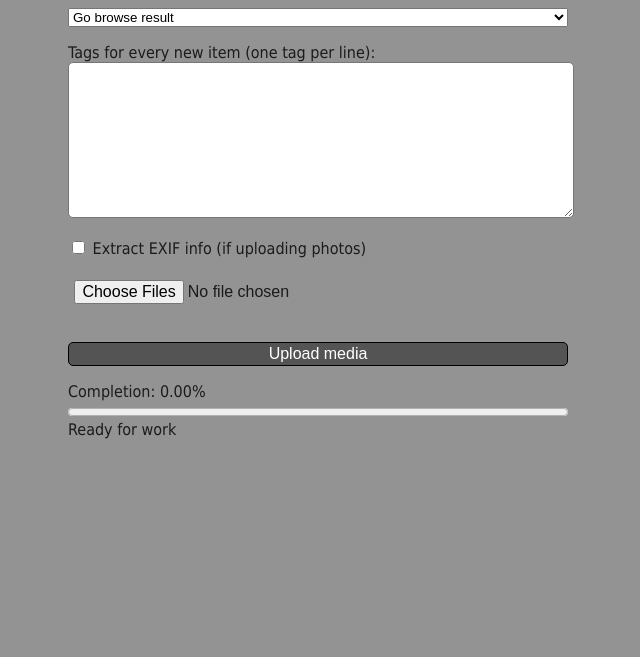
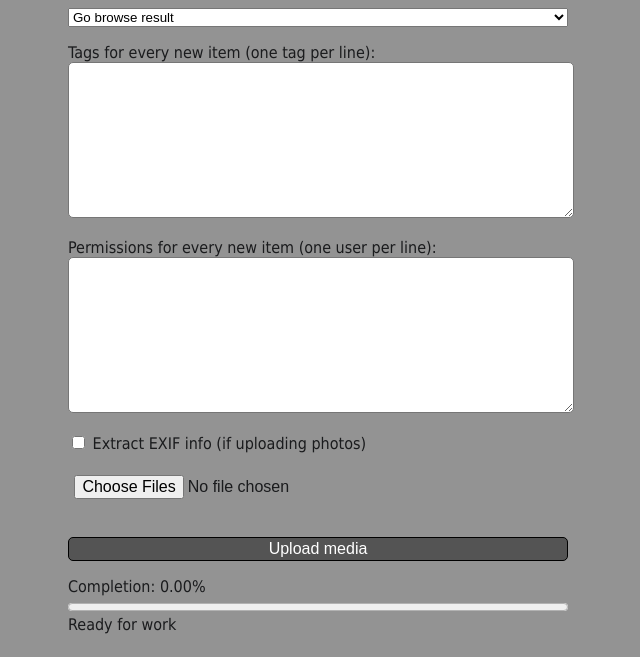
Before and after one commit to IgorZyktin/omoide, a Python web app: template omoide/presentation/templates/upload.html in a window 1280 px wide. Shown: the part 524-1181 px from the top of the page, without its empty margins (322-962 px from the left). Before the commit the page ends 963 px from the top, so only its background shows below. Run offline with Jinja, Linux system fonts and the light colour scheme; the template is opened without the code that fills it, so the values that code supplies are empty; some libraries are stand-ins or nearby versions.

Commit message:
feat: form and scripts for permissions

```diff
--- a/omoide/presentation/static/upload.js
+++ b/omoide/presentation/static/upload.js
@@ -133,12 +133,18 @@ function createFileProxy(file) {
 
     let tagsElementLabel = $('<label>',
         {text: 'Additional tags for this item (one tag per line):'})
-    let tagsElement = $('<textarea>', {rows: 3})
+    let tagsElement = $('<textarea>', {rows: 5})
     tagsElement.appendTo(tagsElementLabel)
+
+    let permissionsElementLabel = $('<label>',
+        {text: 'Additional permissions for this item (one user per line):'})
+    let permissionsElement = $('<textarea>', {rows: 5})
+    permissionsElement.appendTo(permissionsElementLabel)
 
     textElement.appendTo(linesElement)
     progressElement.appendTo(linesElement)
     tagsElementLabel.appendTo(linesElement)
+    permissionsElementLabel.appendTo(linesElement)
 
     iconElement.appendTo(element)
     linesElement.appendTo(element)
@@ -199,8 +205,8 @@ function createFileProxy(file) {
         description: '',
         actualSteps: new Set([]),
         tagsAdded: [],
+        permissionsAdded: [],
         featuresGenerated: false,
-        permissions: [], // TODO - add permissions
         getProgress: function () {
             let _intersection = new Set([]);
             for (let elem of EXPECTED_STEPS) {
@@ -221,6 +227,9 @@ function createFileProxy(file) {
         getTags: function () {
             return this.tagsAdded
         },
+        getPermissions: function () {
+            return this.permissionsAdded
+        },
         redrawTags: function () {
             this.tagsElement.empty()
             this.tagsElement.val(this.tagsAdded.join('\n'))
@@ -229,6 +238,10 @@ function createFileProxy(file) {
 
     tagsElement.change(function () {
         proxy.tagsAdded = splitLines(tagsElement.val())
+    })
+
+    permissionsElement.change(function () {
+        proxy.permissionsAdded = splitLines(permissionsElement.val())
     })
 
     iconElement.click(function () {
@@ -359,7 +372,10 @@ async function createItemForProxy(proxy) {
                     ...splitLines($('#item_tags').val()),
                     ...proxy.getTags()
                 ],
-                permissions: proxy.permissions,
+                permissions: [
+                    ...splitLines($('#item_permissions').val()),
+                    ...proxy.getPermissions()
+                ],
             }),
             success: function (response) {
                 proxy.uuid = response['uuid']
@@ -461,11 +477,6 @@ async function generateEXIForProxy(proxy) {
     proxy.exifGenerated = true
     proxy.actualSteps.add('generateEXIForProxy')
     proxy.ready = true
-}
-
-async function uploadPermissionsForProxy(proxy) {
-    // upload permissions
-    // TODO
 }
 
 async function uploadMetaForProxy(proxy) {
--- a/omoide/presentation/templates/upload.html
+++ b/omoide/presentation/templates/upload.html
@@ -46,6 +46,10 @@
 
         <label for="item_tags">Tags for every new item (one tag per line):<br>
             <textarea id="item_tags" rows="10"></textarea>
+        </label>
+
+        <label for="item_permissions">Permissions for every new item (one user per line):<br>
+            <textarea id="item_permissions" rows="10"></textarea>
         </label>
 
         <div>
```
